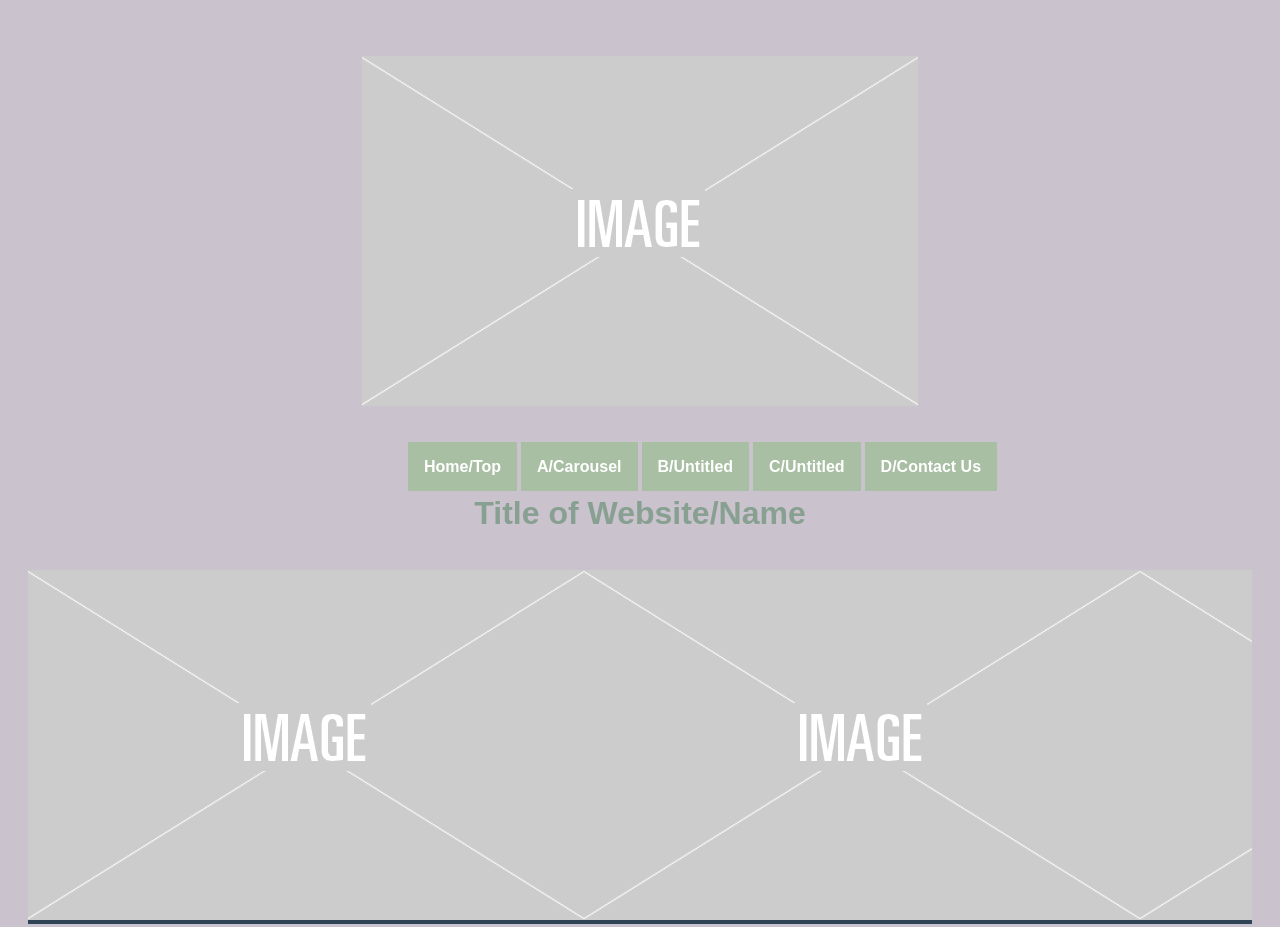
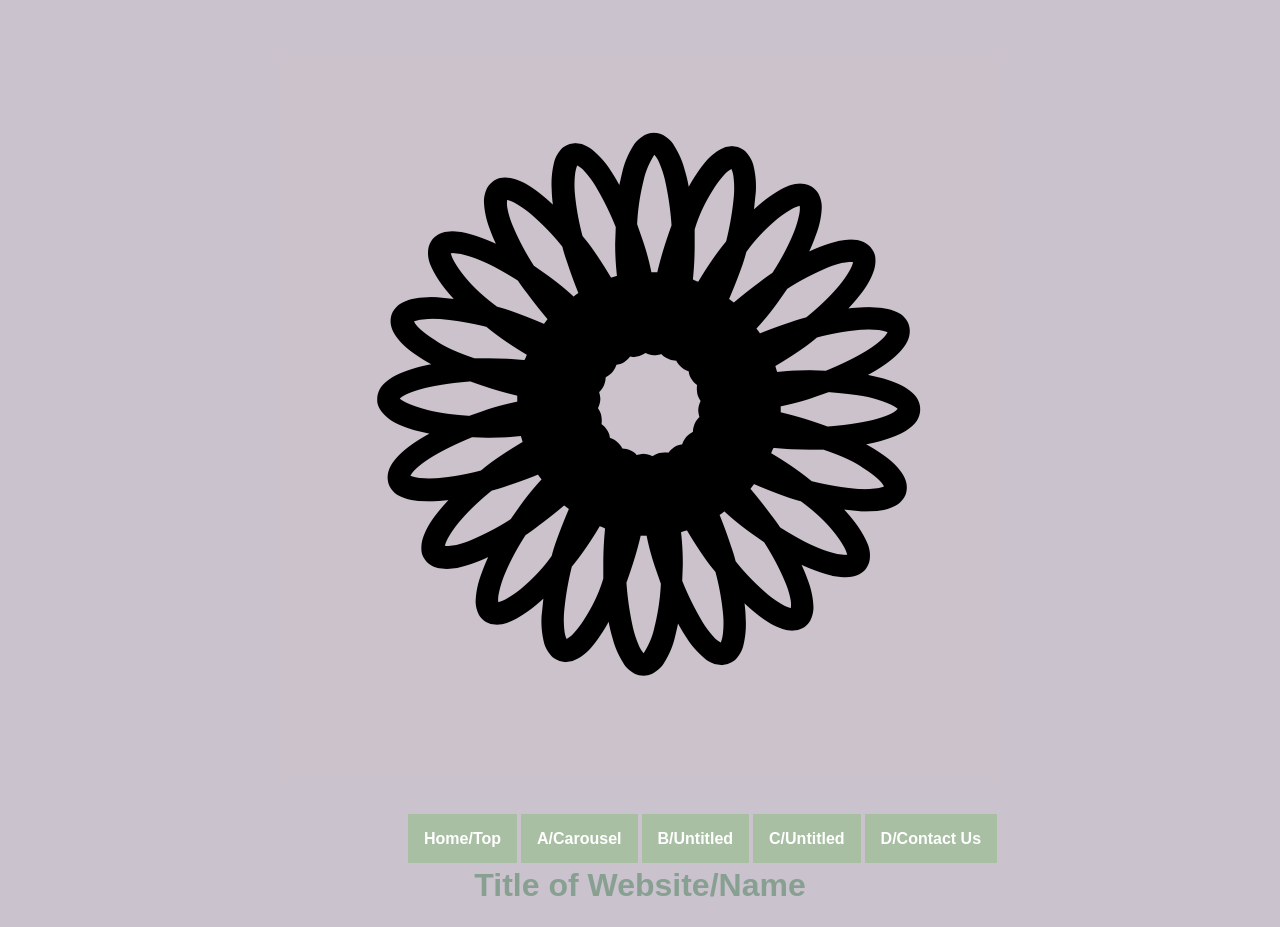
Before and after one commit to nicolesimpson93/project-ux-components, a plain HTML site: page index.html in a window 1280 px wide. Shown: the top 927 px of the page. Drawn offline with nearby package versions, Linux system fonts and the light colour scheme.

Commit message:
header changes

```diff
--- a/index.html
+++ b/index.html
@@ -9,7 +9,7 @@
 
 	<div class="box">
 		<title>Untilted - Untitled</title>
-	    <img src="img/img-placeholder.png" alt="Untitled">
+	    <img src="img/logo.png" alt="logo">
 	</div>
 
 	<header>
```
